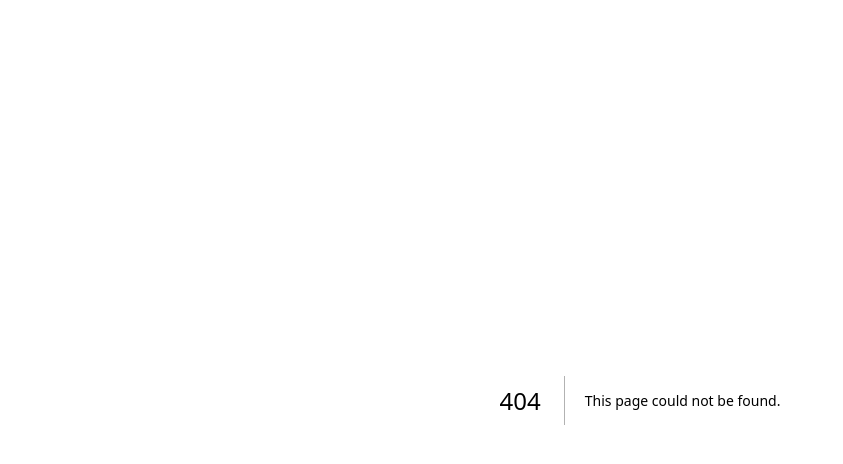
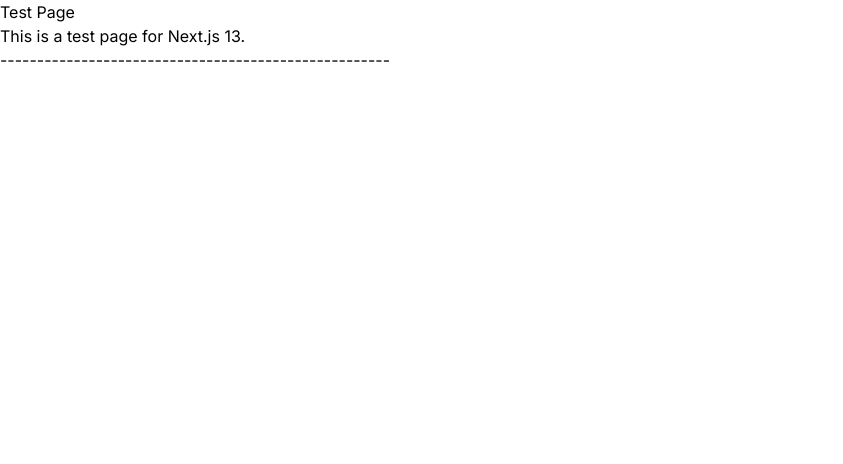
Before and after one commit to sufian-sani/nextjs-dashboard, a Next.js app: page /table-status in a window 1280 px wide. Before the commit this address had no page. Shown: the top 464 px of the page, without its empty margins (0-843 px from the left). Built offline with nearby package versions, Linux system fonts and the light colour scheme; a web font is replaced by a local one.

Commit message:
generic test

```diff
--- /dev/null
+++ b/app/table-status/page.tsx
@@ -0,0 +1,181 @@
+"use client";
+
+export default function Page() {
+
+  // table status start
+  // type TableStatus = "available" | "unpaid" | "to_confirm" | "reserved";
+
+  // type TableItem = {
+  //   id: string;
+  //   label: string;
+  //   section: string; // floor / order type name
+  //   status: TableStatus;
+  // };
+
+  // const tables: TableItem[] = [
+  //   {
+  //     id: "1",
+  //     label: "Table 1",
+  //     section: "Floor 1",
+  //     status: "available",
+  //   },
+  //   {
+  //     id: "2",
+  //     label: "Table 2",
+  //     section: "Floor 1",
+  //     status: "unpaid",
+  //   },
+  // ];
+
+  // const STATUS_META: Record<
+  //   TableStatus,
+  //   { label: string; dot: string; card: string; border: string }
+  // > = {
+  //   available: {
+  //     label: "Available",
+  //     dot: "bg-lime-500",
+  //     card: "bg-white",
+  //     border: "border-lime-500",
+  //   },
+  //   unpaid: {
+  //     label: "Unpaid",
+  //     dot: "bg-amber-500",
+  //     card: "bg-gradient-to-b from-[#FFE8B8] to-[#F7B23D]",
+  //     border: "border-transparent",
+  //   },
+  //   to_confirm: {
+  //     label: "To confirm",
+  //     dot: "bg-sky-500",
+  //     card: "bg-gradient-to-b from-[#CFF5FF] to-[#29C7E8]",
+  //     border: "border-transparent",
+  //   },
+  //   reserved: {
+  //     label: "Reserved",
+  //     dot: "bg-red-500",
+  //     card: "bg-gradient-to-b from-[#FFD3D3] to-[#E14C4C]",
+  //     border: "border-transparent",
+  //   },
+  // };
+
+  // const meta = STATUS_META[tables[0].status];
+  // console.log('STATUS_META', STATUS_META.);
+
+  // table status end
+  // ------------------
+  // type TableStatusResponse = { tableId: number; status: string; updatedAt: string; };
+
+  // const jsonString = '{"tableId":1,"status":"occupied","updatedAt":"2026-02-25T10:00:00Z"}';
+
+  // function safeJsonParse<T>(str: string): T | null {
+  //   try {
+  //     return JSON.parse(str) as T;
+  //   } catch {
+  //     return null;
+  //   }
+  // }
+
+  // const result = safeJsonParse<TableStatusResponse>(jsonString);
+
+  // if (result) {
+  //   console.log(result.status); // "occupied"
+  // } else {
+  //   console.log("Invalid JSON");
+  // }
+  // ------------------
+
+  // type ApiTableStatus = {
+  //   id: number;
+  //   name: string; // "Available"
+  //   code: string; // "available"
+  //   // display_order: number;
+  // };
+
+  // type TableStatusResponse = {
+  //   table_statuses: ApiTableStatus[];
+  // };
+
+  // function safeJsonParse<T>(raw: string | null): T | null {
+  //   if (!raw) return null;
+  //   try {
+  //     return JSON.parse(raw) as T;
+  //   } catch {
+  //     return null;
+  //   }
+  // }
+
+  // const statusStored = safeJsonParse<TableStatusResponse>(
+  //   JSON.stringify({
+  //     table_statuses: [
+  //       { id: 5, name: "Available", code: "available", display_order: 0 },
+  //       { id: 8, name: "Reserved", code: "reserved", display_order: 0 },
+  //       { id: 7, name: "To Confirm", code: "to_confirm", display_order: 0 },
+  //       { id: 9, name: "test", code: "test", display_order: 0 },
+  //     ],
+  //   })
+  // );
+
+  // console.log('-----------------------------',statusStored);
+
+// const sections = ["todo", "inProgress", "done"];
+
+// type TableItem = {
+//   id: number;
+//   title: string;
+//   section: string;
+// };
+
+// const tasks: TableItem[] = [
+//   { id: 1, title: "Setup project", section: "todo" },
+//   { id: 2, title: "Build UI", section: "inProgress" },
+//   { id: 3, title: "Deploy app", section: "done" },
+//   { id: 4, title: "Fix bug", section: "todo" }
+// ];
+
+// const map: Record<string, TableItem[]> = {};
+
+// for (const s of sections) {
+//   map[s] = [];
+// }
+
+// for (const task of tasks) {
+//   map[task.section].push(task);
+// }
+
+// console.log(map);
+
+// ------------------------generic
+
+function identity<Type>(arg: Type): Type {
+  return arg;
+}
+
+let output = identity<string>("myString");
+
+// ------------------------generic
+
+
+
+  return (
+    <main>
+      <div>
+        <h1>Test Page</h1>
+        <p>This is a test page for Next.js 13.</p>
+      </div>
+      {/* <div>
+            <h2>Table Item:</h2>
+            <pre>{JSON.stringify(tables[0], null, 2)}</pre>
+        </div> */}
+      <span>------------------------</span>
+      {/* <div>
+            <h2>Status Meta:</h2>
+            <pre>{JSON.stringify(STATUS_META, null, 2)}</pre>
+        </div> */}
+      <span>-----------------------------</span>
+
+      <div className="p-6">
+
+      </div>
+
+    </main>
+  )
+}
```
